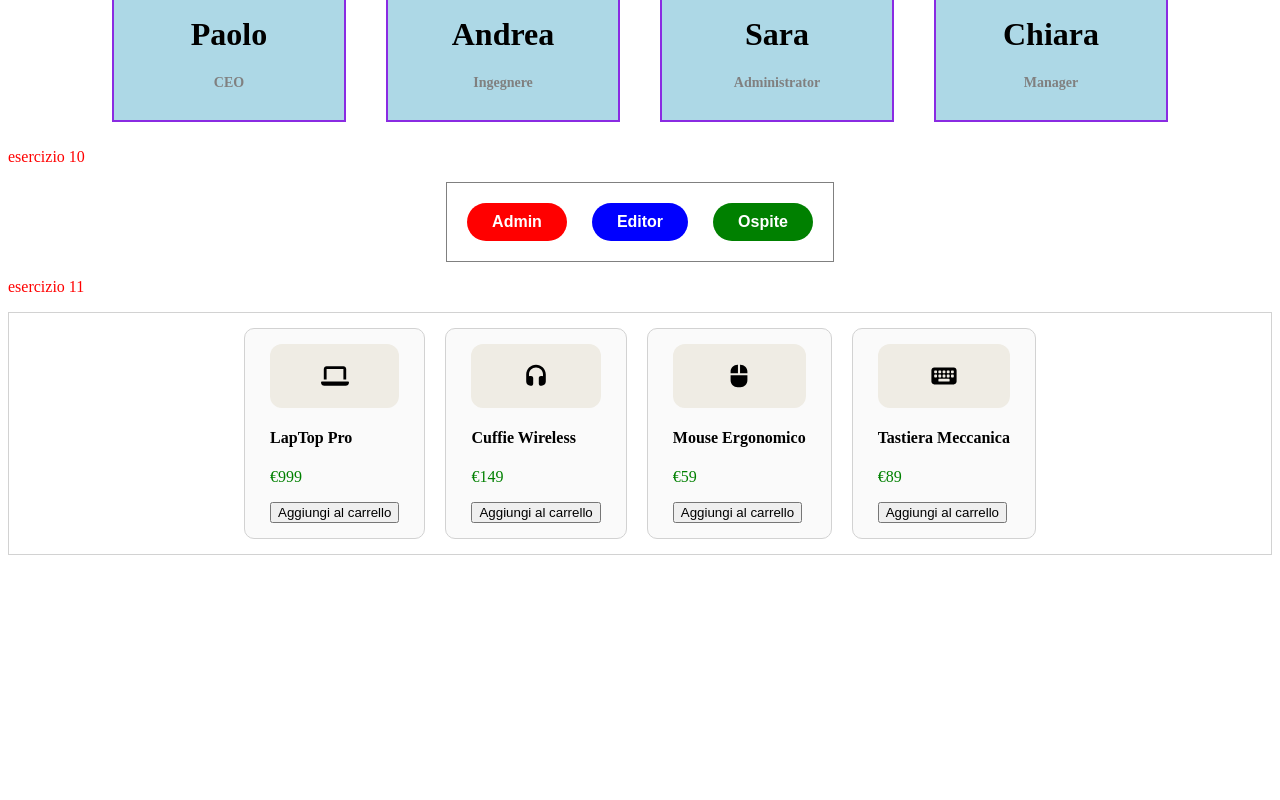
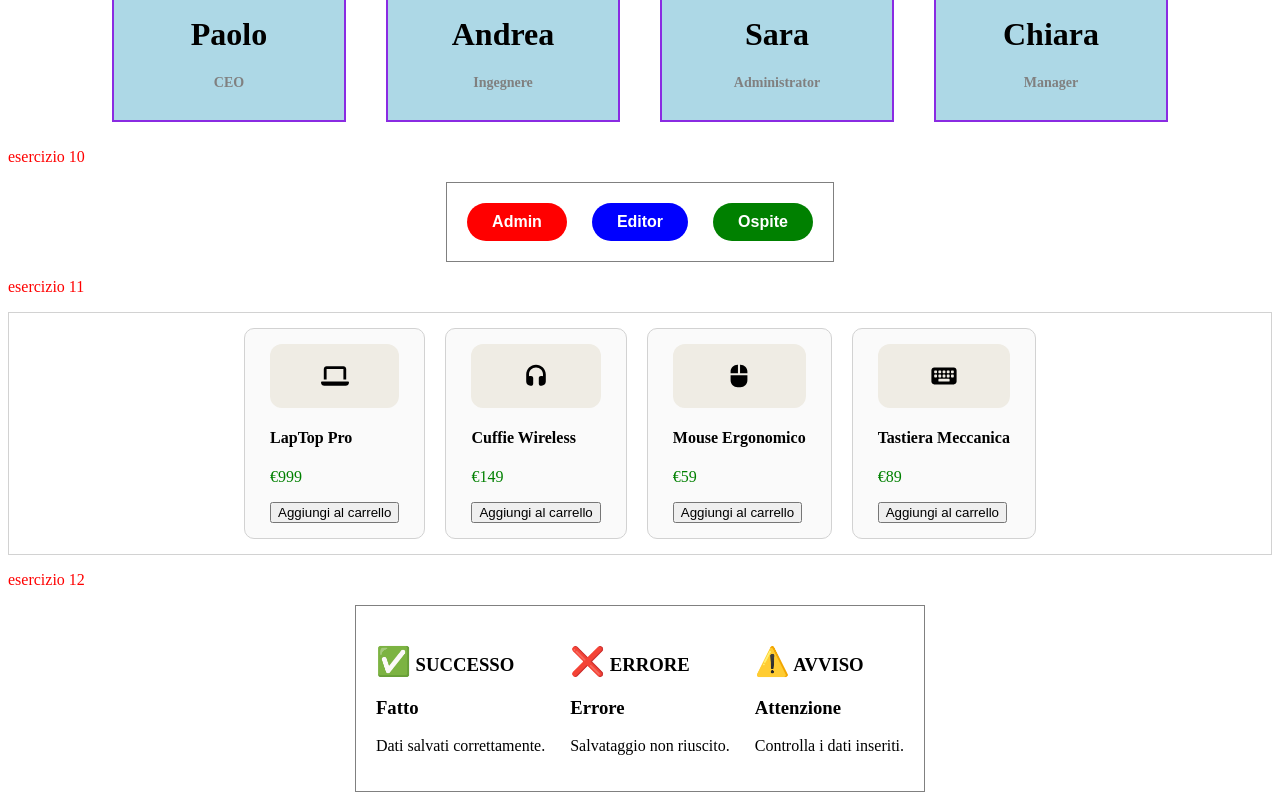
Before and after one commit to pimpy67/react-esercizi-1, a React (Vite) app: page / in a window 1280 px wide. Shown: the part 1828-2628 px from the top of the page. Before the commit the page ends 2391 px from the top, so only its background shows below. Built offline with nearby package versions, Linux system fonts and the light colour scheme.

Commit message:
Add exercise 12: AlertBox component
Aggiunto il componente AlertBox e l'esercizio 12 come richiesto.
L'esercizio 12 contiene 3 varianti dell'AlertBox con diversi tipi di avviso (successo, errore, avviso).

```diff
--- /dev/null
+++ b/src/AlertBox.jsx
@@ -0,0 +1,26 @@
+import './App.css'
+
+
+function AlertBox({icona, tipo, titolo, testo}) {
+
+    let classe
+
+  if (tipo === "successo") {
+    classe = "alert-successo"
+  } else if (tipo === "errore") {
+    classe = "alert-errore"
+  } else if (tipo === "avviso") {
+    classe = "alert-avviso"
+  }
+return (
+        <div className={`alert ${classe}`}>
+        <h3>
+        <span style={{ fontSize: "28px" }}>{icona}</span> {tipo.toUpperCase()}
+    </h3>
+    <h3>{titolo}</h3>
+    <p>{testo}</p>
+</div>
+  )
+}
+
+export default AlertBox
--- a/src/App.jsx
+++ b/src/App.jsx
@@ -12,6 +12,7 @@ import CarDinamica from "./CarDinamica.jsx";
 import TitleSubtitleDinamico from './TitleSubtitleDinamico.jsx';
 import Badge from './Badge.jsx';
 import Prodotto from './Prodotto.jsx'
+import AlertBox from './AlertBox.jsx'
 import laptopIcon from './img/laptop-solid-full.svg'
 import headphonesIcon from './img/headphones-solid-full.svg'
 import mouseIcon from './img/computer-mouse-solid-full.svg'
@@ -139,8 +140,30 @@ colore="green"
 
 </div>
 
+<p className='text-red'>esercizio 12</p>
 
+<div style={{display:'flex', gap:'25px', justifyContent:'center', padding:'20px', border: '1px solid gray', width: 'fit-content', margin: '0 auto', flexWrap: 'wrap'}}>
+  <AlertBox
+      tipo="successo"
+      icona="✅"
+      titolo="Fatto"
+      testo="Dati salvati correttamente."
+  ></AlertBox>
 
+  <AlertBox
+      tipo="errore"
+      icona="❌"
+      titolo="Errore"
+      testo="Salvataggio non riuscito."
+  ></AlertBox>
+
+  <AlertBox
+      tipo="avviso"
+      icona="⚠️"
+      titolo="Attenzione"
+      testo="Controlla i dati inseriti."
+  ></AlertBox>
+</div>
 
 
 </div>
```
